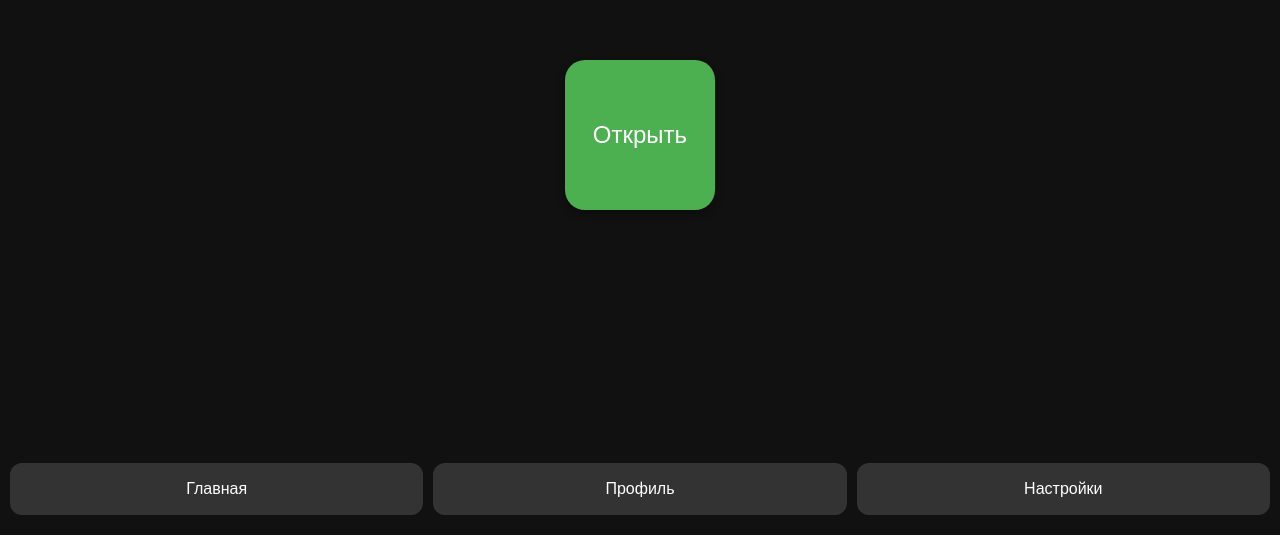
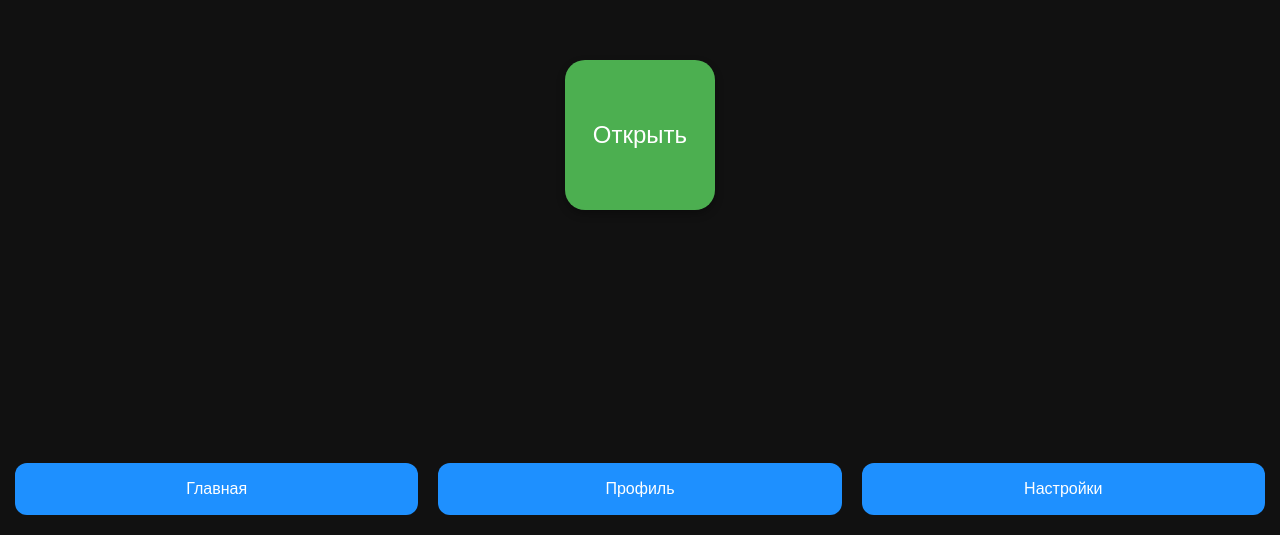
Before and after one commit to thirteenhh/WEBAPPTG, a plain HTML site: page index.html in a window 1280 px wide. Shown: the part 265-800 px from the top of the page. Drawn offline with Linux system fonts and the light colour scheme.

Commit message:
Update style.css

```diff
--- a/style.css
+++ b/style.css
@@ -47,11 +47,21 @@ html, body {
 
 .menuBtn {
   flex: 1;
-  padding: 17px 0;  /* высота кнопки */
+  padding: 17px 0;           /* высота кнопки */
+  margin: 0 5px;             /* промежутки между кнопками */
   border-radius: 12px;
-  background-color: #333;
+  background-color: #1E90FF; /* синий цвет */
   color: white;
   border: none;
   font-size: 16px;
   cursor: pointer;
+
+  /* Плавный переход для анимации */
+  transition: background-color 0.5s, transform 0.2s;
 }
+
+/* Эффект при удержании пальца */
+.menuBtn:active {
+  background-color: #1565C0; /* темнее синий */
+  transform: scale(0.97);    /* чуть уменьшаем кнопку для визуального отклика */
+}
```
